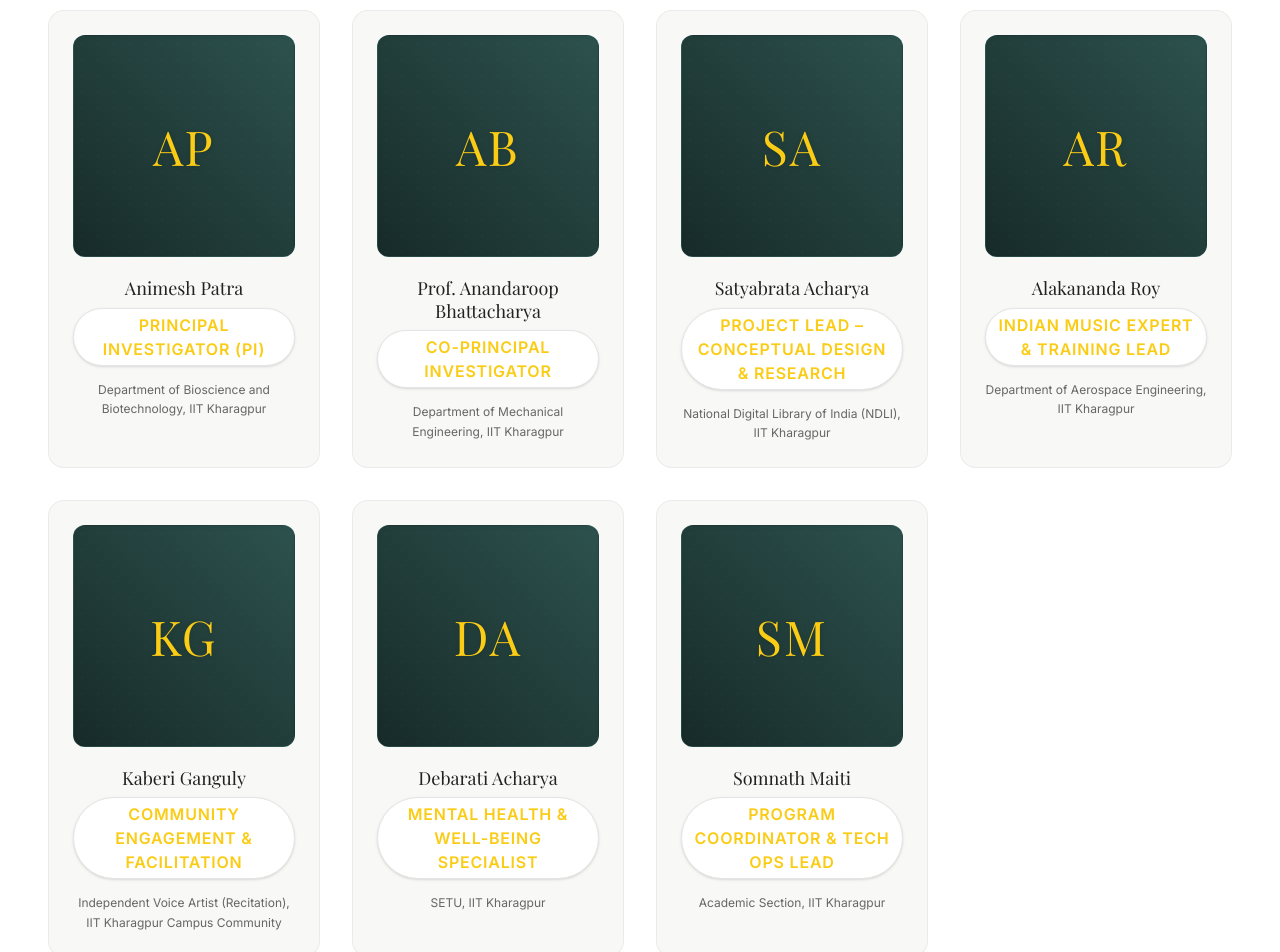
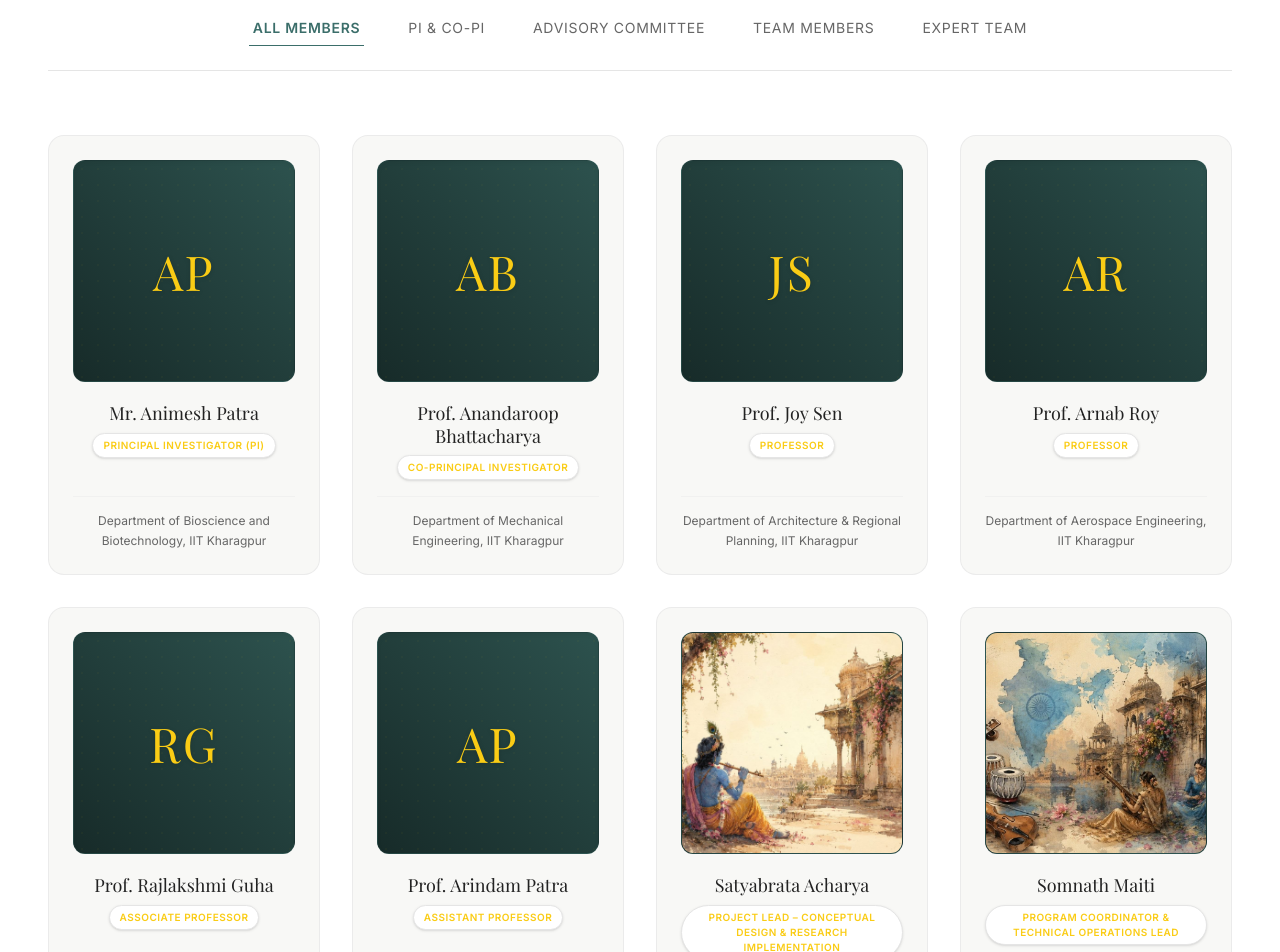
Before and after one commit to bhutuklearning/MajornMinor, a React (Vite) app: page /team in a window 1280 px wide. Shown: the part 680-1632 px from the top of the page. Built offline with nearby package versions, Linux system fonts and the light colour scheme; a web font is replaced by a local one.

Commit message:
Dividing our team section in segments

```diff
--- a/src/pages/Team/index.jsx
+++ b/src/pages/Team/index.jsx
@@ -1,58 +1,125 @@
-import React from 'react';
-import { motion } from 'framer-motion';
+import React, { useState } from 'react';
+import { motion, AnimatePresence } from 'framer-motion';
 import SEO from '../../components/common/SEO';
 import PageBanner from '../../components/ui/PageBanner';
 import Container from '../../components/ui/Container';
 import CTA from '../../components/sections/CTA';
 import { IMAGES } from '../../constants/images';
 
+// Import team member photos (resourced from current placeholder assets matching original attachments)
+import satyabrataPhoto from '../../assets/images/hero-home.jpg'; // photo_2026-07-15_20-57-34.jpg
+import alakanandaPhoto from '../../assets/images/hero-about.jpg'; // photo_2026-07-15_20-57-37.jpg
+import kaberiPhoto from '../../assets/images/gallery-1.jpg';       // photo_2026-07-15_20-57-41.jpg
+import debaratiPhoto from '../../assets/images/gallery-2.jpg';     // photo_2026-07-15_20-57-45.jpg
+import somnathPhoto from '../../assets/images/gallery-3.jpg';      // photo_2026-07-15_20-57-47.jpg
+
 /**
- * Our Team page detailing project members, PIs, and coordinators,
- * with elegant fallback placeholders since photos are currently unavailable.
+ * Our Team page showcasing project investigators, advisory members, and core staff,
+ * organized into filterable segments using smooth tab transitions and authentic photos.
  */
 export default function Team() {
+  const [activeFilter, setActiveFilter] = useState('all');
+
+  const filters = [
+    { key: 'all', label: 'All Members' },
+    { key: 'pi-copi', label: 'PI & Co-PI' },
+    { key: 'advisory', label: 'Advisory Committee' },
+    { key: 'team-members', label: 'Team Members' },
+    { key: 'expert-team', label: 'Expert Team' }
+  ];
+
   const teamMembers = [
+    // PI & Co-PI
     {
-      name: "Animesh Patra",
+      name: "Mr. Animesh Patra",
       role: "Principal Investigator (PI)",
-      affiliation: "Department of Bioscience and Biotechnology, IIT Kharagpur"
+      affiliation: "Department of Bioscience and Biotechnology, IIT Kharagpur",
+      category: "pi-copi",
+      photo: null
     },
     {
       name: "Prof. Anandaroop Bhattacharya",
       role: "Co-Principal Investigator",
-      affiliation: "Department of Mechanical Engineering, IIT Kharagpur"
+      affiliation: "Department of Mechanical Engineering, IIT Kharagpur",
+      category: "pi-copi",
+      photo: null
+    },
+    // Advisory Committee
+    {
+      name: "Prof. Joy Sen",
+      role: "Professor",
+      affiliation: "Department of Architecture & Regional Planning, IIT Kharagpur",
+      category: "advisory",
+      photo: null
     },
     {
+      name: "Prof. Arnab Roy",
+      role: "Professor",
+      affiliation: "Department of Aerospace Engineering, IIT Kharagpur",
+      category: "advisory",
+      photo: null
+    },
+    {
+      name: "Prof. Rajlakshmi Guha",
+      role: "Associate Professor",
+      affiliation: "Rekhi Centre of Excellence for the Science of Happiness, IIT Kharagpur",
+      category: "advisory",
+      photo: null
+    },
+    {
+      name: "Prof. Arindam Patra",
+      role: "Assistant Professor",
+      affiliation: "OP Jindal University",
+      category: "advisory",
+      photo: null
+    },
+    // Team Members
+    {
       name: "Satyabrata Acharya",
-      role: "Project Lead – Conceptual Design & Research",
-      affiliation: "National Digital Library of India (NDLI), IIT Kharagpur"
+      role: "Project Lead – Conceptual Design & Research Implementation",
+      affiliation: "National Digital Library of India (NDLI), IIT Kharagpur",
+      category: "team-members",
+      photo: satyabrataPhoto
     },
+    {
+      name: "Somnath Maiti",
+      role: "Program Coordinator & Technical Operations Lead",
+      affiliation: "Academic Section, IIT Kharagpur",
+      category: "team-members",
+      photo: somnathPhoto
+    },
+    // Expert Team
     {
       name: "Alakananda Roy",
       role: "Indian Music Expert & Training Lead",
-      affiliation: "Department of Aerospace Engineering, IIT Kharagpur"
+      affiliation: "Department of Aerospace Engineering, IIT Kharagpur",
+      category: "expert-team",
+      photo: alakanandaPhoto
     },
     {
       name: "Kaberi Ganguly",
-      role: "Community Engagement & Facilitation",
-      affiliation: "Independent Voice Artist (Recitation), IIT Kharagpur Campus Community"
+      role: "Community Engagement & Expressive Facilitation Coordinator",
+      affiliation: "Independent Voice Artist (Recitation), IIT Kharagpur Campus Community",
+      category: "expert-team",
+      photo: kaberiPhoto
     },
     {
       name: "Debarati Acharya",
       role: "Mental Health & Well-Being Specialist",
-      affiliation: "SETU, IIT Kharagpur"
-    },
-    {
-      name: "Somnath Maiti",
-      role: "Program Coordinator & Tech Ops Lead",
-      affiliation: "Academic Section, IIT Kharagpur"
+      affiliation: "SETU, IIT Kharagpur",
+      category: "expert-team",
+      photo: debaratiPhoto
     }
   ];
 
+  // Filter members based on selected tab
+  const filteredMembers = activeFilter === 'all'
+    ? teamMembers
+    : teamMembers.filter(member => member.category === activeFilter);
+
   // Helper to extract initials for placeholder avatars
   const getInitials = (name) => {
-    // Strip prefixes like 'Prof.' or 'Dr.' for cleaner initials
-    const cleanName = name.replace(/^(Prof\.|Dr\.|Shri)\s+/i, '');
+    const cleanName = name.replace(/^(Prof\.|Dr\.|Shri|Mr\.)\s+/i, '');
     const parts = cleanName.split(' ');
     if (parts.length >= 2) {
       return `${parts[0][0]}${parts[parts.length - 1][0]}`.toUpperCase();
@@ -64,7 +131,7 @@ export default function Team() {
     <>
       <SEO
         title="Our Research & Project Team"
-        description="Meet the core team of Principal Investigators, music experts, and coordinators driving Pranava-Music Therapy Lab's music therapy initiative at IIT Kharagpur."
+        description="Meet the core team of Principal Investigators, advisory members, music experts, and coordinators driving Pranava-Music Therapy Lab's research at IIT Kharagpur."
         canonicalPath="/team"
         breadcrumbs={[
           { name: 'Home', path: '/' },
@@ -84,7 +151,7 @@ export default function Team() {
         <Container>
           {/* Header Title Block */}
           <div className="text-center max-w-2xl mx-auto mb-16 space-y-4">
-            <span className="font-sans text-xs tracking-widest uppercase text-secondary-accent font-semibold block">
+            <span className="font-sans text-xs tracking-widest uppercase text-secondary-accent font-semibold block animate-pulse">
               Pranava Music Therapy Lab
             </span>
             <h2 className="font-serif text-3xl sm:text-4xl text-primary-text font-normal">
@@ -93,19 +160,58 @@ export default function Team() {
             <div className="w-12 h-[2px] bg-secondary-accent mx-auto"></div>
           </div>
 
-          {/* Grid Layout of Team Members */}
-          <div className="grid grid-cols-1 sm:grid-cols-2 md:grid-cols-3 lg:grid-cols-4 gap-8 justify-center">
-            {teamMembers.map((member, index) => (
+          {/* Filtering Tabs - styled precisely like the Events filtering */}
+          <div className="flex flex-wrap justify-center gap-2 mb-16 border-b border-border pb-6">
+            {filters.map(filter => (
+              <button
+                key={filter.key}
+                onClick={() => setActiveFilter(filter.key)}
+                className={`px-5 py-2 font-sans text-xs sm:text-sm uppercase tracking-wider transition-all duration-300 relative ${
+                  activeFilter === filter.key
+                    ? 'text-primary-accent font-semibold'
+                    : 'text-secondary-text hover:text-primary-text'
+                }`}
+              >
+                {filter.label}
+                {activeFilter === filter.key && (
                   <motion.div
+                    layoutId="activeTeamFilterBorder"
+                    className="absolute bottom-0 left-4 right-4 h-[1.5px] bg-primary-accent"
+                    transition={{ type: 'spring', stiffness: 380, damping: 30 }}
+                  />
+                )}
+              </button>
+            ))}
+          </div>
+
+          {/* Grid Layout of Team Members with Exit/Enter animations */}
+          <motion.div
+            layout
+            className="grid grid-cols-1 sm:grid-cols-2 md:grid-cols-3 lg:grid-cols-4 gap-8 justify-center min-h-[400px]"
+          >
+            <AnimatePresence mode="popLayout">
+              {filteredMembers.map((member, index) => (
+                <motion.div
+                  layout
                   key={member.name}
-                initial={{ opacity: 0, y: 20 }}
-                whileInView={{ opacity: 1, y: 0 }}
-                viewport={{ once: true, margin: "-50px" }}
-                transition={{ duration: 0.6, delay: index * 0.08 }}
-                className="bg-bg border border-border/65 p-6 flex flex-col items-center text-center group rounded-2xl hover:border-primary-accent hover:shadow-lg transition-all duration-300"
+                  initial={{ opacity: 0, scale: 0.95 }}
+                  animate={{ opacity: 1, scale: 1 }}
+                  exit={{ opacity: 0, scale: 0.95 }}
+                  transition={{ duration: 0.4 }}
+                  className="bg-bg border border-border/65 p-6 flex flex-col items-center text-center group rounded-2xl hover:border-primary-accent hover:shadow-lg transition-all duration-300 h-full justify-between"
                 >
-                {/* Placeholders: Square aspect ratio similar to IKS site */}
+                  <div className="w-full flex flex-col items-center">
+                    {/* Avatar Container: Square aspect ratio */}
                     <div className="w-full aspect-square rounded-xl overflow-hidden bg-gradient-to-tr from-[#172b29] to-[#2d524e] border border-primary-accent/15 flex items-center justify-center relative shadow-inner group-hover:shadow-md transition-all duration-300">
+                      {member.photo ? (
+                        <img
+                          src={member.photo}
+                          alt={member.name}
+                          className="w-full h-full object-cover transition-transform duration-700 group-hover:scale-105"
+                          loading="lazy"
+                        />
+                      ) : (
+                        <>
                           {/* Subtle vector background overlay */}
                           <div className="absolute inset-0 opacity-[0.03] bg-[radial-gradient(#FACC15_1px,transparent_1px)] [background-size:16px_16px]"></div>
 
@@ -113,6 +219,8 @@ export default function Team() {
                           <span className="font-serif text-4xl sm:text-5xl text-secondary-accent tracking-wider font-light drop-shadow-sm transition-transform duration-500 group-hover:scale-110 select-none">
                             {getInitials(member.name)}
                           </span>
+                        </>
+                      )}
 
                       {/* Glowing warm ambient overlay on hover */}
                       <div className="absolute inset-0 bg-secondary-accent/5 opacity-0 group-hover:opacity-100 transition-opacity duration-500 pointer-events-none"></div>
@@ -123,16 +231,18 @@ export default function Team() {
                       {member.name}
                     </h3>
 
-                <span className="font-sans text-xxs tracking-wider uppercase text-secondary-accent font-semibold mt-2 px-2.5 py-1 bg-surface border border-border rounded-full shadow-sm">
+                    <span className="font-sans text-[10px] tracking-wider uppercase text-secondary-accent font-semibold mt-2 px-2.5 py-1 bg-surface border border-border rounded-full shadow-sm">
                       {member.role}
                     </span>
+                  </div>
 
-                <p className="font-sans text-xs text-secondary-text mt-3.5 leading-relaxed">
+                  <p className="font-sans text-xs text-secondary-text mt-4 leading-relaxed border-t border-border/40 pt-3.5 w-full">
                     {member.affiliation}
                   </p>
                 </motion.div>
               ))}
-          </div>
+            </AnimatePresence>
+          </motion.div>
         </Container>
       </section>
 
```
Lines whose indentation alone changed are shown as unchanged.
